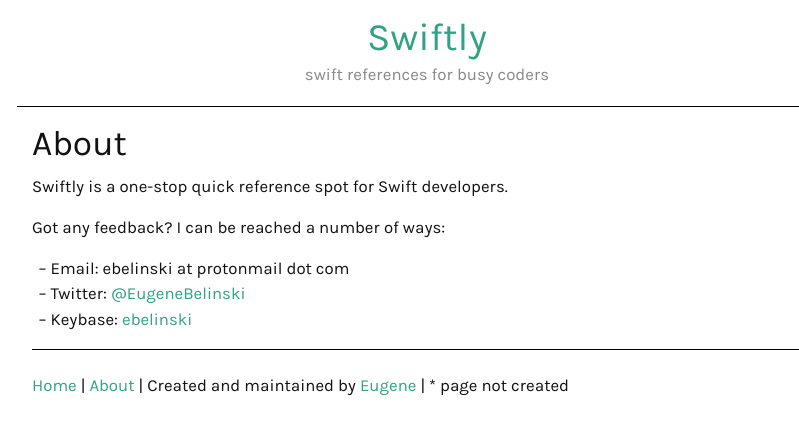
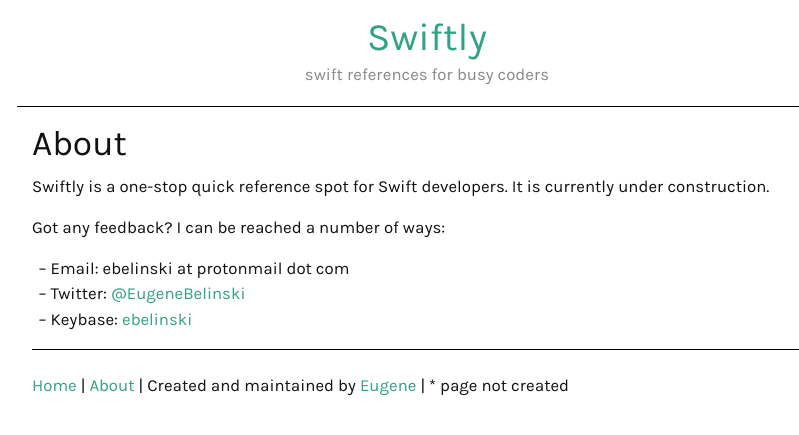
Before and after one commit to ebelinski/swiftly, a Jekyll site: the page built from about.md, in a window 1280 px wide. Shown: the top 435 px of the page, without its empty margins (213-1012 px from the left). Built offline with Jekyll 4.4.1, drawn with Linux system fonts in a browser that asks for light colours.

Commit message:
about under construction

```diff
--- a/about.md
+++ b/about.md
@@ -4,7 +4,7 @@ title: About
 description:
 ---
 
-Swiftly is a one-stop quick reference spot for Swift developers.
+Swiftly is a one-stop quick reference spot for Swift developers. It is currently under construction.
 
 Got any feedback? I can be reached a number of ways:
 
```
